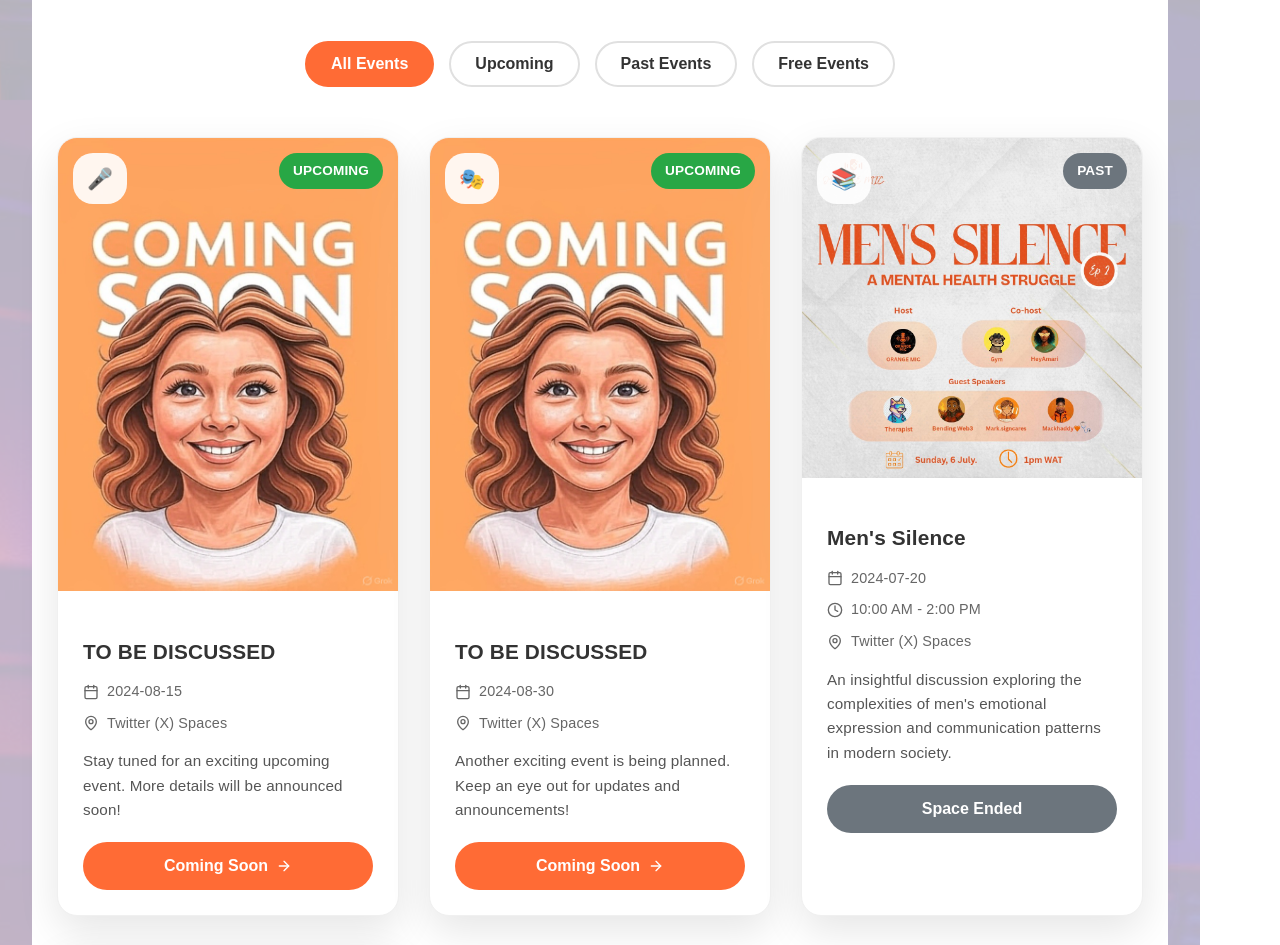
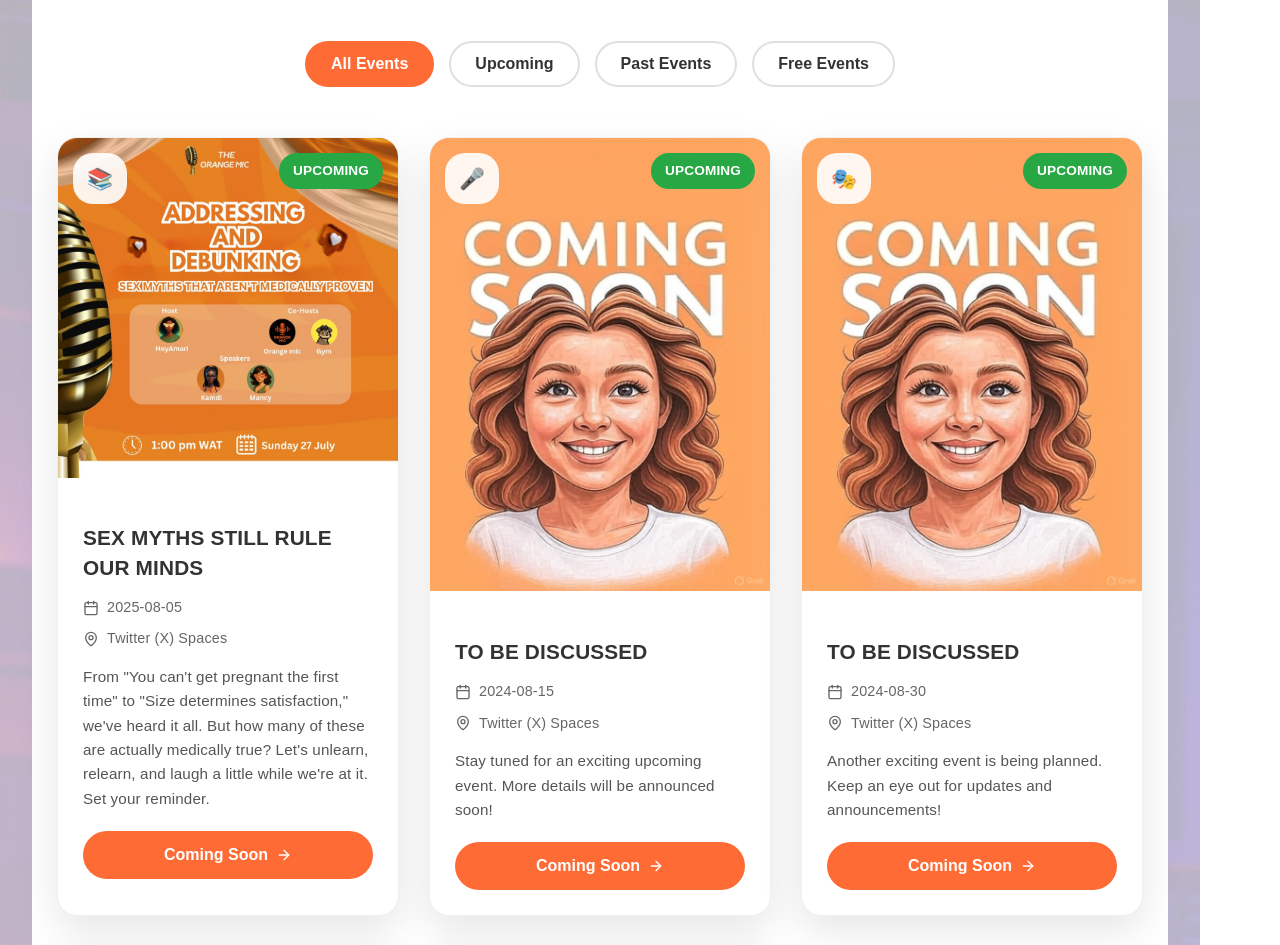
Before and after one commit to Bossdi2000/OrangeMic, a React (Vite) app: page / in a window 1280 px wide. Shown: the part 2460-3405 px from the top of the page. Built offline with nearby package versions, Linux system fonts and the light colour scheme.

Commit message:
Update OrangeMic

```diff
--- a/src/pages/landing/EventsSection.jsx
+++ b/src/pages/landing/EventsSection.jsx
@@ -1,11 +1,23 @@
 import React, { useState } from 'react';
 import { motion } from 'framer-motion';
-import { Calendar, MapPin, Clock, Users, ArrowRight } from 'lucide-react';
+import { Calendar, MapPin, Clock, ArrowRight } from 'lucide-react';
 
 const EventsSection = () => {
   const [selectedFilter, setSelectedFilter] = useState('all');
 
   const events = [
+    {
+      id: 0,
+      title: "SEX MYTHS STILL RULE OUR MINDS",
+      date: "2025-08-05",
+      time: null,
+      location: "Twitter (X) Spaces",
+      type: "workshop",
+      status: "upcoming",
+      image: "/UP1.jpeg",
+      description: "From \"You can't get pregnant the first time\" to \"Size determines satisfaction,\" we've heard it all. But how many of these are actually medically true? Let's unlearn, relearn, and laugh a little while we're at it. Set your reminder.",
+      eventLink: "https://x.com/Amari_metax/status/1948695995690483940?t=QpnoErlnyjIxWVz8mlwe4A&s=09"
+    },
     {
       id: 1,
       title: "TO BE DISCUSSED",
@@ -96,7 +108,7 @@ const EventsSection = () => {
   };
 
   const handleEventClick = (event) => {
-    if (event.status === 'past' && event.eventLink) {
+    if (event.eventLink) {
       window.open(event.eventLink, '_blank');
     }
   };
@@ -311,7 +323,7 @@ const EventsSection = () => {
                     borderRadius: '25px',
                     fontSize: 'clamp(0.9rem, 2.2vw, 1rem)',
                     fontWeight: '600',
-                    cursor: 'pointer',
+                    cursor: event.eventLink ? 'pointer' : 'default',
                     transition: 'all 0.3s ease',
                     display: 'flex',
                     alignItems: 'center',
```
Also changed, not shown: public/UP1.jpeg (added).
